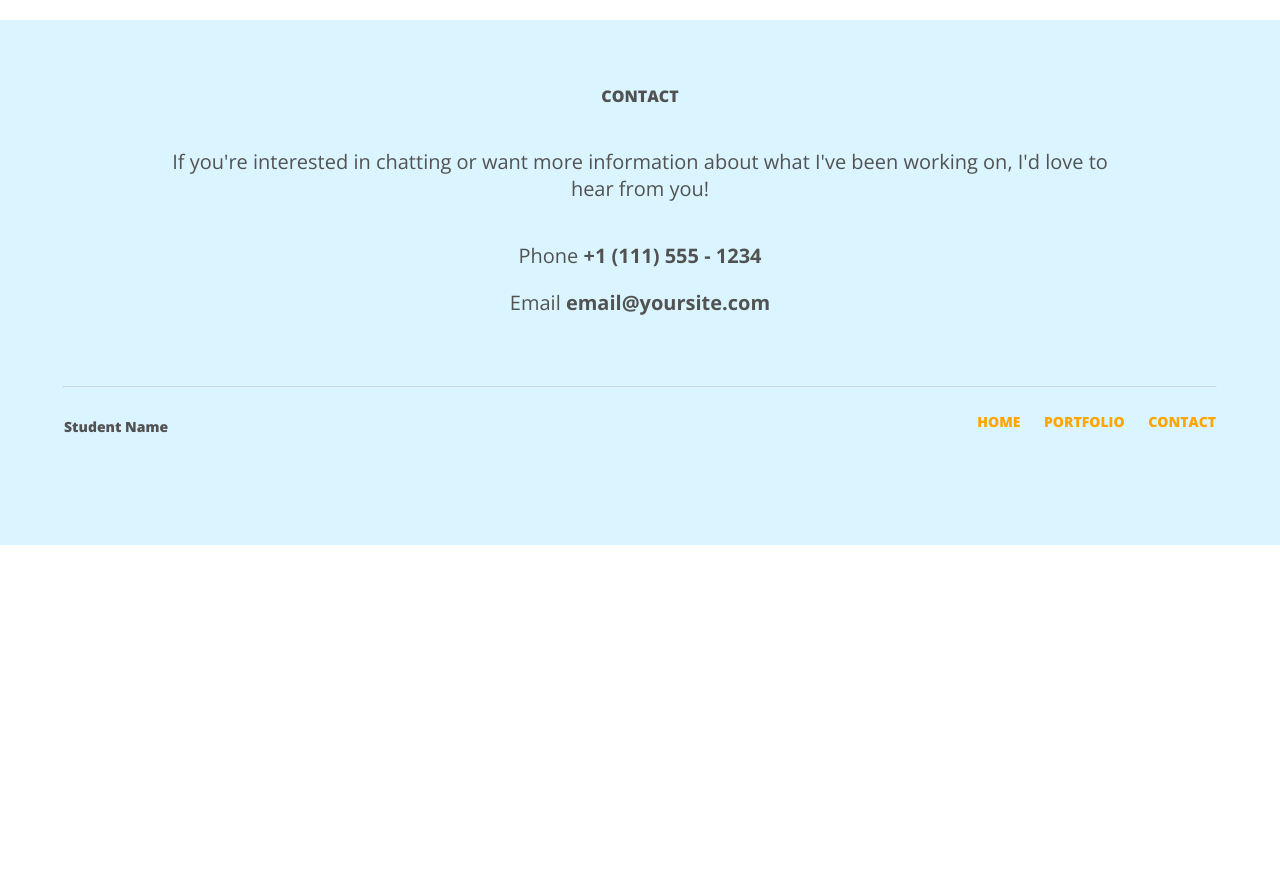
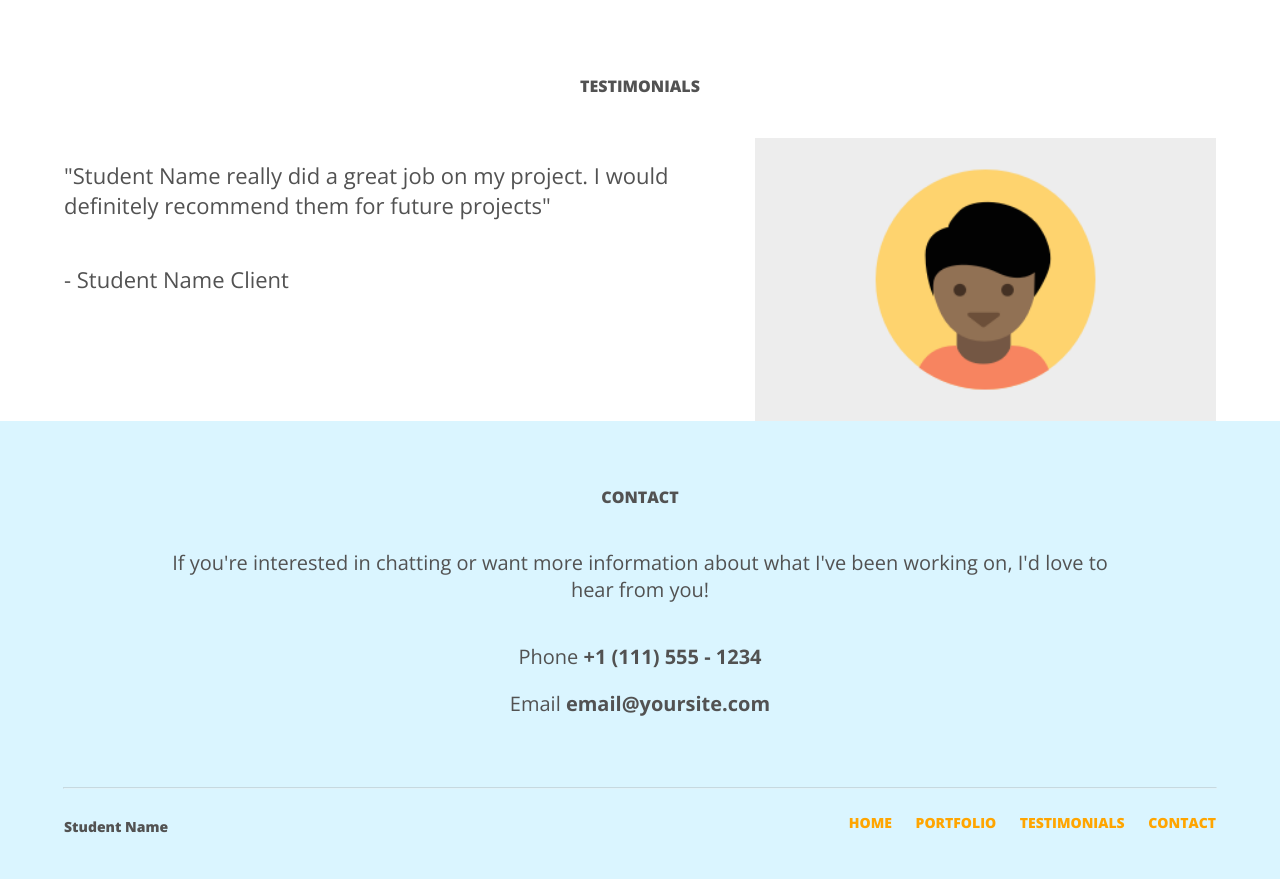
Before and after one commit to PedroJay/Responsive-layout-v3, a plain HTML site: page index.html in a window 1280 px wide. Shown: the part 1320-2199 px from the top of the page. Before the commit the page ends 1865 px from the top, so only its background shows below. Drawn offline with nearby package versions, Linux system fonts and the light colour scheme.

Commit message:
Extra Credit Revision

```diff
--- a/index.html
+++ b/index.html
@@ -19,6 +19,7 @@
 <ul>
     <li><a href="#">Home</a></li>
     <li><a href="#portfolio">Portfolio</a></li>
+    <li><a href="#testimonials">Testimonials</a></li>
     <li><a href="#contact">Contact</a></li>
 </ul>
 </nav>
@@ -74,9 +75,20 @@
 </div>
 </section>
 
-<section id="contact">
+<div>
+    <section id="testimonials">
+        <h3>Testimonials</h3>
+        <div class="intro clearfix">
+            <img class="image-head" src="images/responsive-layout-profile.png" alt="Testimonial Image">
+             <p class="text-intro">"Student Name really did a great job on my project. I would definitely recommend them for future projects"</p>
+             <p class="text-intro">- Student Name Client</p>
+        </div>
+    </section>
+</div>
+
 
 <footer class="main-footer clearfix">
+    <section id="contact">
     <h3>CONTACT</h3>
     <p class="text-outro">If you're interested in chatting or want more information about what I've been working on, I'd love to hear from you!</p>
     <p class="text-contact">Phone <b>+1 (111) 555 - 1234</b></p>
@@ -92,13 +104,15 @@
         <ul>
             <li><a href="#">Home</a></li>
             <li><a href="#portfolio">Portfolio</a></li>
+            <li><a href="#testimonials">Testimonials</a></li>
             <li><a href="#contact">Contact</a></li>
         </ul>
     </nav>
-</section>
+
 
 </div>
 
+</section>
 </footer>
 
 </body>
```
